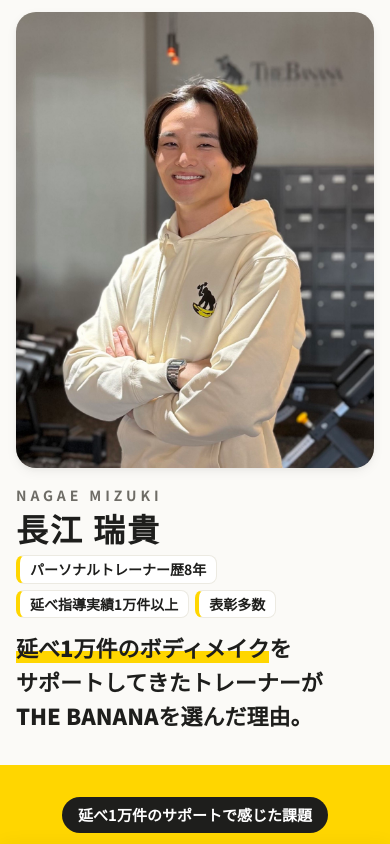
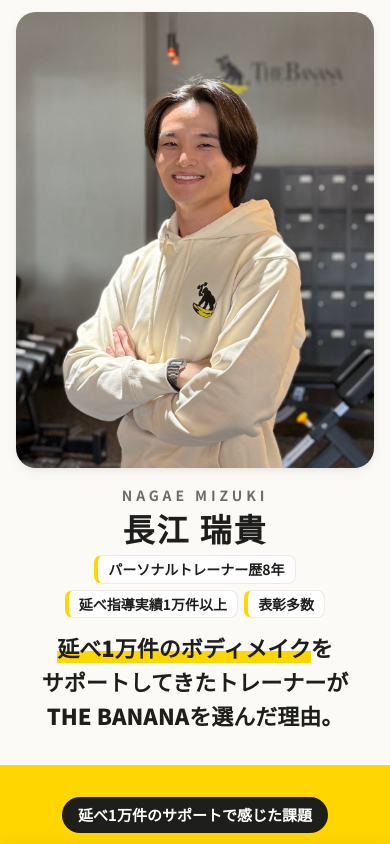
Before and after one commit to the-banana-gym/mizuki, a plain HTML site: page index.html in a window 390 px wide. Shown: the top 844 px of the page. Drawn offline with Linux system fonts and the light colour scheme.

Commit message:
スマホの一番上を真ん中ぞろえ
Co-Authored-By: Claude Opus 5.5 <noreply@anthropic.com>

```diff
--- a/index.html
+++ b/index.html
@@ -141,6 +141,10 @@ footer{padding-bottom:110px}
 @media (max-width:899px) and (max-height:760px){
   .hero .photo{aspect-ratio:1098/1225}
   .hero .photo img{object-position:50% 100%}
+}
+@media (max-width:899px){
+  .hero > div:last-child{text-align:center}
+  .hero .creds{justify-content:center}
 }
 </style>
 </head>
```
